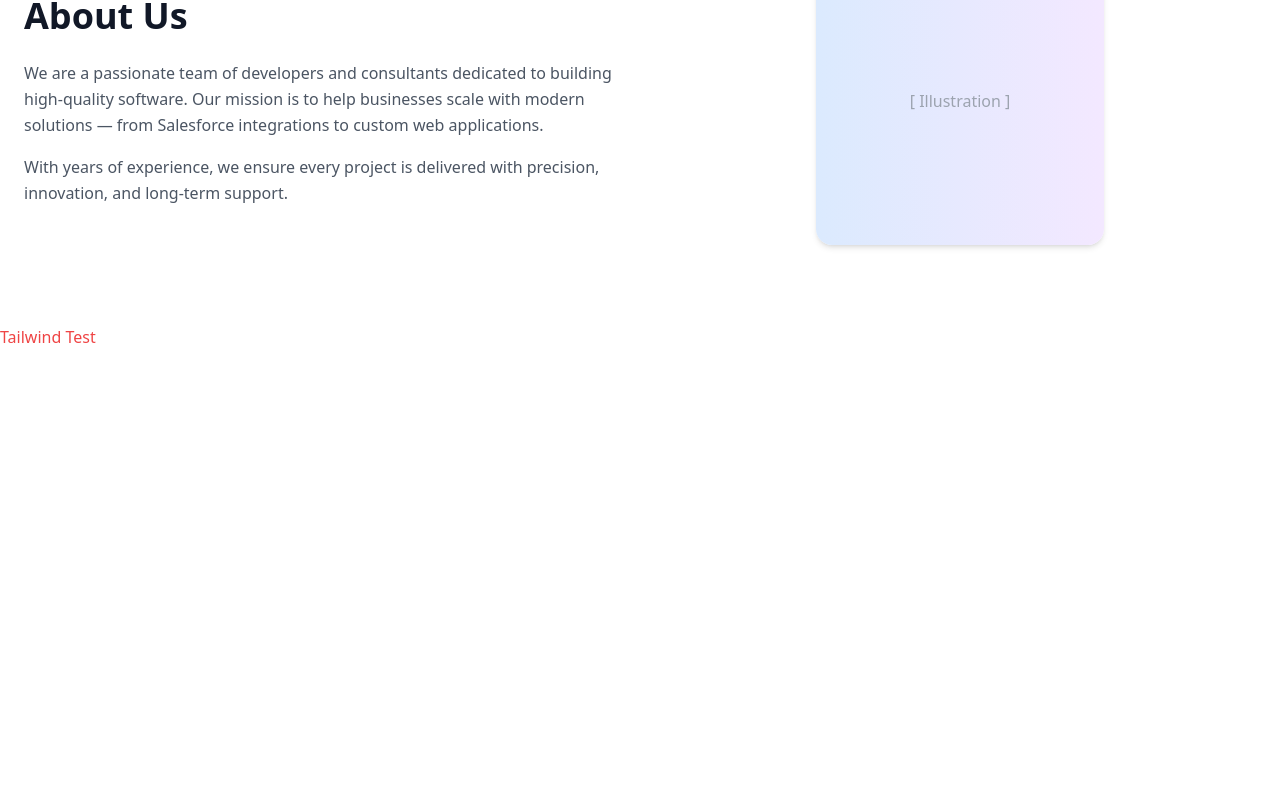
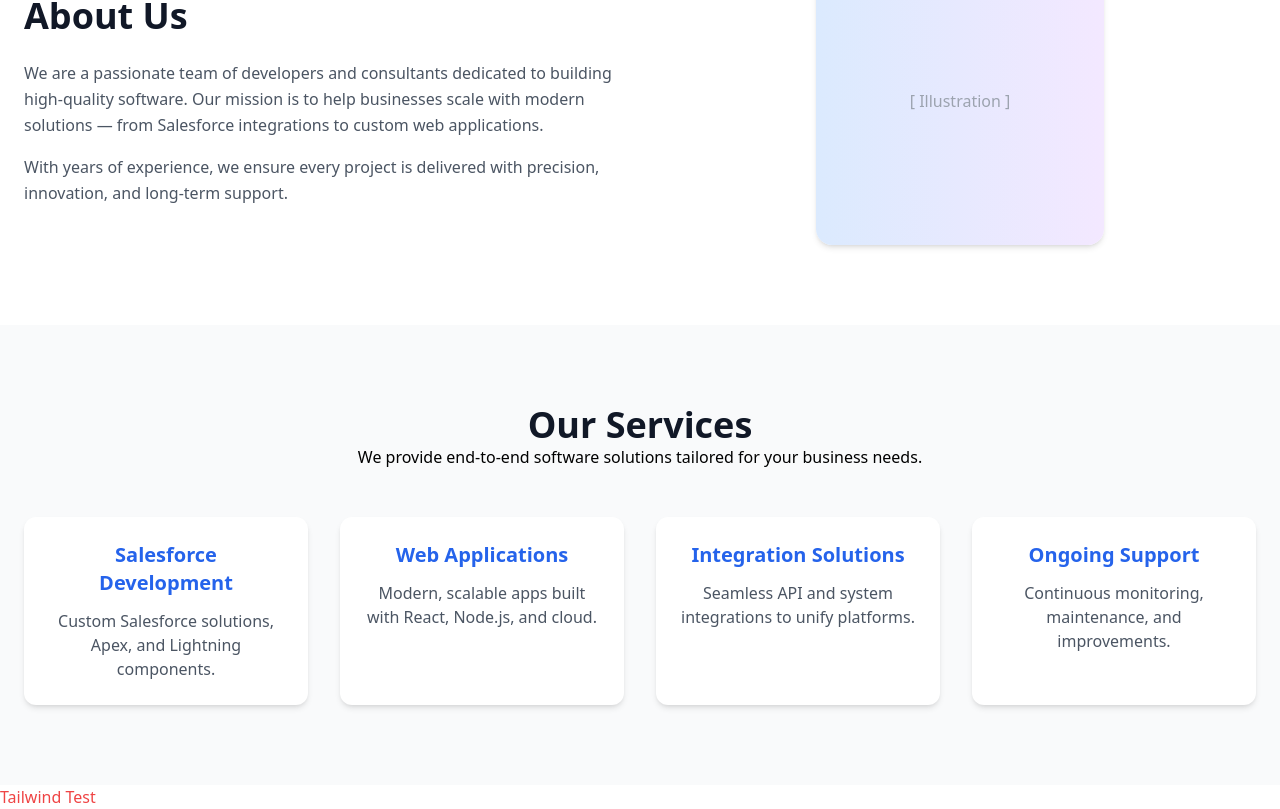
Before and after one commit to Ravi-758/Megacodeit, a React (Create React App) app: page / in a window 1280 px wide. Shown: the part 1003-1812 px from the top of the page. Before the commit the page ends 1352 px from the top, so only its background shows below. Built offline with nearby package versions, Linux system fonts and the light colour scheme.

Commit message:
sevice page

```diff
--- a/src/App.jsx
+++ b/src/App.jsx
@@ -3,7 +3,7 @@ import Navbar from "./components/Navbar";
 import Home from "./components/Home";
 // Later we’ll add these:
 import About from "./components/About";
-// import Services from "./components/Services";
+import Services from "./components/Services";
 // import Portfolio from "./components/Portfolio";
 // import Contact from "./components/Contact";
 // import Footer from "./components/Footer";
@@ -18,7 +18,7 @@ export default function App() {
       <main className="pt-20">
         <Home />
         <About />
-        {/* <Services /> */}
+        <Services />
         {/* <Portfolio /> */}
         {/* <Contact /> */}
       </main>
--- /dev/null
+++ b/src/components/Services.jsx
@@ -0,0 +1,39 @@
+import React from "react";
+
+export default function Services(){
+    const services =[
+        {
+            title: "Salesforce Development",
+            desc: "Custom Salesforce solutions, Apex, and Lightning components.",
+        },
+        {
+      title: "Web Applications",
+      desc: "Modern, scalable apps built with React, Node.js, and cloud.",
+    },
+    {
+      title: "Integration Solutions",
+      desc: "Seamless API and system integrations to unify platforms.",
+    },
+    {
+      title: "Ongoing Support",
+      desc: "Continuous monitoring, maintenance, and improvements.",
+    }
+    ];
+
+    return (
+        <section id="services" className="py-20 bg-gray-50">
+            <div className="max-w-7xl mx-auto px-6 text-center">
+                <h2 className="text-3xl md:text-4xl font-bold text-gray-900">Our Services</h2>
+                <p>We provide end-to-end software solutions tailored for your business needs.</p>
+                <div className="mt-12 grid grid-cols-1 sm:grid-cols-2 lg:grid-cols-4 gap-8">
+                    {services.map((service,i)=>(
+                        <div key={i} className="bg-white rounded-xl shadow-md p-6 hover:shadow-xl transition">
+                            <h3 className="text-xl font-semibold text-blue-600">{service.title}</h3>
+                            <p className="mt-3 text-gray-600">{service.desc}</p>
+                        </div>
+                    ))}
+                </div>
+            </div>
+        </section>
+    )
+}
```
